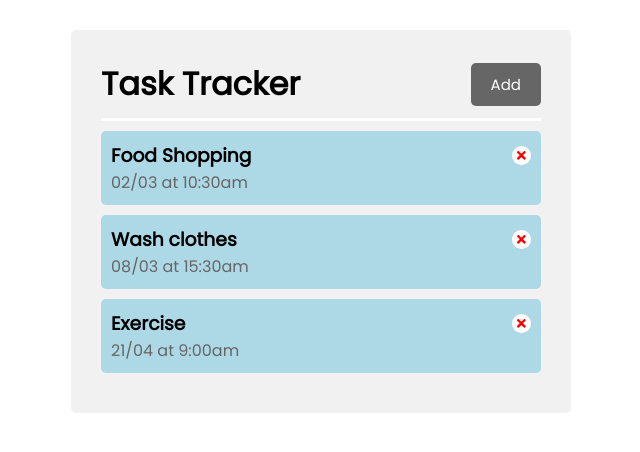
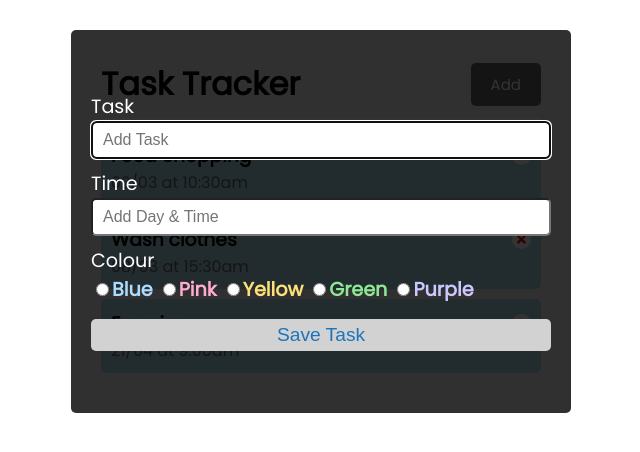
Before and after one commit to jasontwuk/React_task-tracker, a React (Create React App) app: page / in a window 1280 px wide. Shown: the top 452 px of the page, without its empty margins (319-959 px from the left). Built offline with nearby package versions, Linux system fonts and the light colour scheme.

Commit message:
add AddTaskForm component

```diff
--- a/src/App.js
+++ b/src/App.js
@@ -2,6 +2,7 @@ import Header from "./components/Header";
 import Tasks from "./components/Tasks";
 import "./App.scss";
 import { useState } from "react";
+import AddTaskForm from "./components/AddTaskForm";
 
 function App() {
   const [tasks, setTasks] = useState([
@@ -30,6 +31,7 @@ function App() {
   return (
     <div className="container">
       <Header />
+      <AddTaskForm />
       {tasks.length > 0 ? (
         <Tasks tasks={tasks} deleteTask={deleteTask} />
       ) : (
--- a/src/App.scss
+++ b/src/App.scss
@@ -19,6 +19,7 @@ body {
   min-height: 300px;
   padding: 30px;
   border-radius: $radius;
+  position: relative;
 
   span {
     color: royalblue;
@@ -28,3 +29,4 @@ body {
 @import "./styles/header";
 @import "./styles/btn";
 @import "./styles/task";
+@import "./styles/addTaskForm";
--- /dev/null
+++ b/src/components/AddTaskForm.js
@@ -0,0 +1,43 @@
+import { useEffect } from "react";
+
+const AddTaskForm = () => {
+  useEffect(() => {
+    // !!!!!!!! SELECT ITEMS !!!!!!!!
+    const addTask = document.getElementById("addTask");
+
+    addTask.focus();
+  }, []);
+
+  return (
+    <div className="form-container">
+      <form>
+        <div className="form-input">
+          <label>Task</label>
+          <input type="text" placeholder="Add Task" id="addTask" />
+        </div>
+        <div className="form-input">
+          <label>Time</label>
+          <input type="text" placeholder="Add Day & Time" />
+        </div>
+        <div className="form-input">
+          <label>Colour</label>
+          <div className="radio-container">
+            <input type="radio" value="Blue" name="colour" />
+            <span className="radio-blue">Blue</span>
+            <input type="radio" value="Pink" name="colour" />
+            <span className="radio-pink">Pink</span>
+            <input type="radio" value="Yellow" name="colour" />
+            <span className="radio-yellow">Yellow</span>
+            <input type="radio" value="Green" name="colour" />
+            <span className="radio-green">Green</span>
+            <input type="radio" value="Purple" name="colour" />
+            <span className="radio-purple">Purple</span>
+          </div>
+        </div>
+        <input type="submit" value="Save Task" />
+      </form>
+    </div>
+  );
+};
+
+export default AddTaskForm;
--- /dev/null
+++ b/src/styles/_addTaskForm.scss
@@ -0,0 +1,76 @@
+@import "config";
+
+.form-container {
+  position: absolute;
+  left: 0;
+  top: 0;
+  width: 100%;
+  height: 100%;
+  padding: 20px;
+  background: rgba($color: #000000, $alpha: 0.8);
+  @extend %flex;
+
+  form {
+    width: 100%;
+
+    .form-input {
+      display: block;
+      label {
+        color: #fff;
+        font-size: 1.2rem;
+      }
+      input[type="text"] {
+        font-size: 1rem;
+        width: 100%;
+        padding: 8px 10px;
+        margin: 0px 0 10px;
+        box-sizing: border-box;
+        border-radius: $radius;
+      }
+
+      .radio-container {
+        margin-left: 5px;
+
+        input[type="radio"] {
+          margin-right: 3px;
+        }
+        span {
+          font-weight: bold;
+          font-size: 1.2rem;
+          margin-right: 10px;
+        }
+
+        .radio-blue {
+          color: $bg-blue;
+        }
+        .radio-pink {
+          color: $bg-pink;
+        }
+        .radio-yellow {
+          color: $bg-yellow;
+        }
+        .radio-green {
+          color: $bg-green;
+        }
+        .radio-purple {
+          color: $bg-purple;
+        }
+      }
+    }
+
+    input[type="submit"] {
+      font-size: 1.2rem;
+      width: 100%;
+      padding: 5px 10px;
+      margin-top: 15px;
+      border-radius: $radius;
+      border: none;
+      background: #d2d2d2;
+      color: $main-color;
+    }
+    input[type="submit"]:hover {
+      background: $main-color;
+      color: #fff;
+    }
+  }
+}
```
